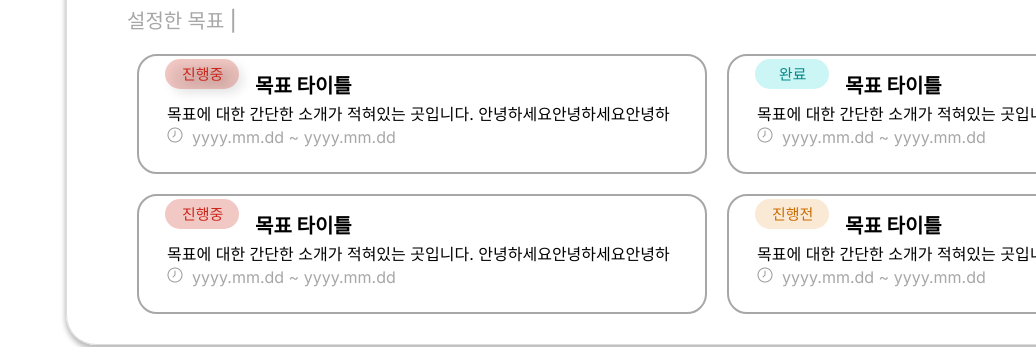
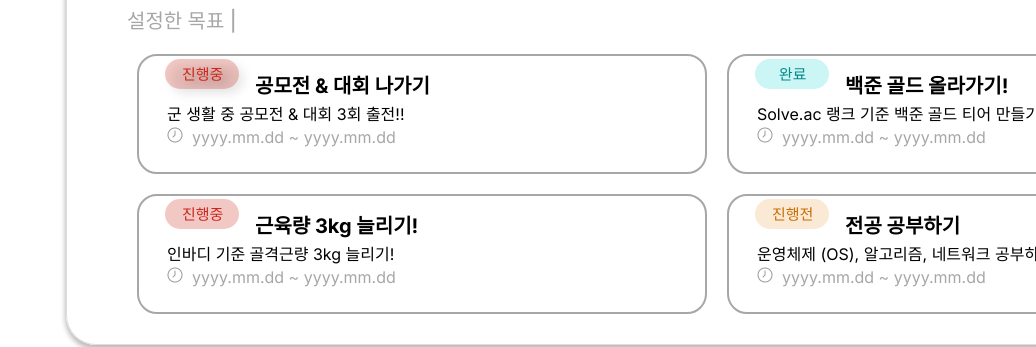
Before and after one commit to osamhack2022/WEB_MiliDream_Dreamers, a Next.js app in the folder frontend/: page /user/1 in a window 1280 px wide. Shown: the part 1478-1825 px from the top of the page, without its empty margins (244-1280 px from the left). Built offline with nearby package versions, Linux system fonts and the light colour scheme; no server answers.

Commit message:
Fix : user 정보 창에서, 안 되는 링크는 임시로 막고, 진로 목표는 임시로 front단에서 설정

```diff
--- a/frontend/pages/user/[id].js
+++ b/frontend/pages/user/[id].js
@@ -411,8 +411,8 @@ export default function user_id() {
 											{"자기계발"}형
 										</span>
 										<a
-											href="http://www.naver.com"
-											target={"_blank"}
+											href="#"
+											//target={"_blank"}
 											style={{
 												fontSize: "18px",
 												marginLeft: "30px",
@@ -455,7 +455,7 @@ export default function user_id() {
 													marginTop: "14px",
 												}}
 											>
-												목표 타이틀
+												공모전 & 대회 나가기
 											</div>
 											<div
 												style={{
@@ -472,8 +472,7 @@ export default function user_id() {
 													height: "1.2em",
 												}}
 											>
-												목표에 대한 간단한 소개가 적혀있는 곳입니다.
-												안녕하세요안녕하세요안녕하세
+												군 생활 중 공모전 & 대회 3회 출전!!
 											</div>
 											<div
 												style={{
@@ -529,7 +528,7 @@ export default function user_id() {
 													marginTop: "14px",
 												}}
 											>
-												목표 타이틀
+												백준 골드 올라가기!
 											</div>
 											<div
 												style={{
@@ -546,8 +545,7 @@ export default function user_id() {
 													height: "1.2em",
 												}}
 											>
-												목표에 대한 간단한 소개가 적혀있는 곳입니다.
-												안녕하세요안녕하세요안녕하세
+												Solve.ac 랭크 기준 백준 골드 티어 만들기!
 											</div>
 											<div
 												style={{
@@ -590,7 +588,7 @@ export default function user_id() {
 													marginTop: "14px",
 												}}
 											>
-												목표 타이틀
+												근육량 3kg 늘리기!
 											</div>
 											<div
 												style={{
@@ -607,8 +605,7 @@ export default function user_id() {
 													height: "1.2em",
 												}}
 											>
-												목표에 대한 간단한 소개가 적혀있는 곳입니다.
-												안녕하세요안녕하세요안녕하세
+												인바디 기준 골격근량 3kg 늘리기!
 											</div>
 											<div
 												style={{
@@ -651,7 +648,7 @@ export default function user_id() {
 													marginTop: "14px",
 												}}
 											>
-												목표 타이틀
+												전공 공부하기
 											</div>
 											<div
 												style={{
@@ -668,8 +665,7 @@ export default function user_id() {
 													height: "1.2em",
 												}}
 											>
-												목표에 대한 간단한 소개가 적혀있는 곳입니다.
-												안녕하세요안녕하세요안녕하세
+												운영체제 (OS), 알고리즘, 네트워크 공부하기!
 											</div>
 											<div
 												style={{
```
